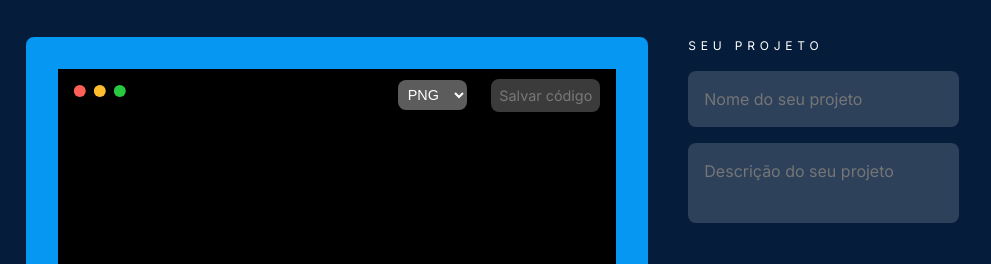
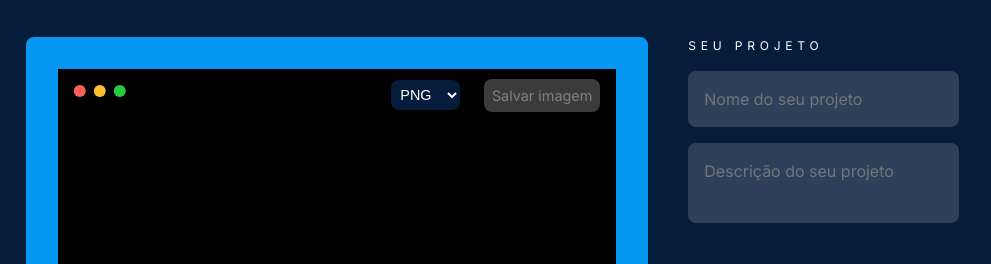
Before and after one commit to Matheus-Pazinati/alura-dev-challenge, a plain HTML site: page index.html in a window 1280 px wide. Shown: the part 87-351 px from the top of the page, 289-1280 px from the left. Drawn offline with nearby package versions, Linux system fonts and the light colour scheme; some packages are replaced by stand-ins of ours; a script that the page names is missing.

Commit message:
Altera nomes e cores da sessao de salvar imagem

```diff
--- a/assets/css/code-editor.css
+++ b/assets/css/code-editor.css
@@ -109,7 +109,7 @@ body.modal__open .login__modal {
   align-items: center;
 }
 .export__extensions {
-  background-color: rgba(255, 255, 255, 0.36);
+  background-color: var(--color-background);
   color: #FEFEFE;
   padding: 0.25rem;
   border-radius: 0.5rem;
@@ -120,16 +120,19 @@ body.modal__open .login__modal {
   outline: none;
 }
 .export__extension {
-  background-color: #777777;
+  background-color: var(--color-background);
 }
 .export__button {
   padding: 0.25rem 0.5rem;
   border-radius: 0.5rem;
-  background-color: #5081FB;
-  color: #EDEDED;
+  background-color: var(--color-background);
+  color: #FEFEFE;
   font-size: 0.8rem;
   font-family: 'Inter', sans-serif;
   cursor: pointer;
+}
+.export__button:hover, .export__extensions:hover {
+  background-color: rgba(5, 29, 59, 0.88);
 }
 .export__button:disabled {
   background-color: #777777;
--- a/index.html
+++ b/index.html
@@ -95,7 +95,7 @@
               <option value="jpeg" class="export__extension">JPEG</option>
               <option value="svg" class="export__extension">SVG</option>
             </select>
-            <button disabled class="export__button" data-export-button>Salvar código</button>
+            <button disabled class="export__button" data-export-button>Salvar imagem</button>
           </div>
         </section>
         <label for="code" class="sr-only">Editor de código</label>
@@ -144,7 +144,7 @@
   <script src="./main.js"></script>
   <script src="https://cdn.jsdelivr.net/npm/sweetalert2@10"></script>
   <script src="./assets/scripts/change-border.js"></script>
-  <script src="./assets/scripts/set-session-storage.js"></script>
+  <script src="./assets/scripts/set-local-storage.js"></script>
   <script src="https://cdnjs.cloudflare.com/ajax/libs/dom-to-image/2.6.0/dom-to-image.js"></script>
   <script src="https://cdnjs.cloudflare.com/ajax/libs/FileSaver.js/2.0.0/FileSaver.js"></script>
   <script src="https://cdnjs.cloudflare.com/ajax/libs/highlight.js/11.3.1/highlight.min.js"></script>
```
